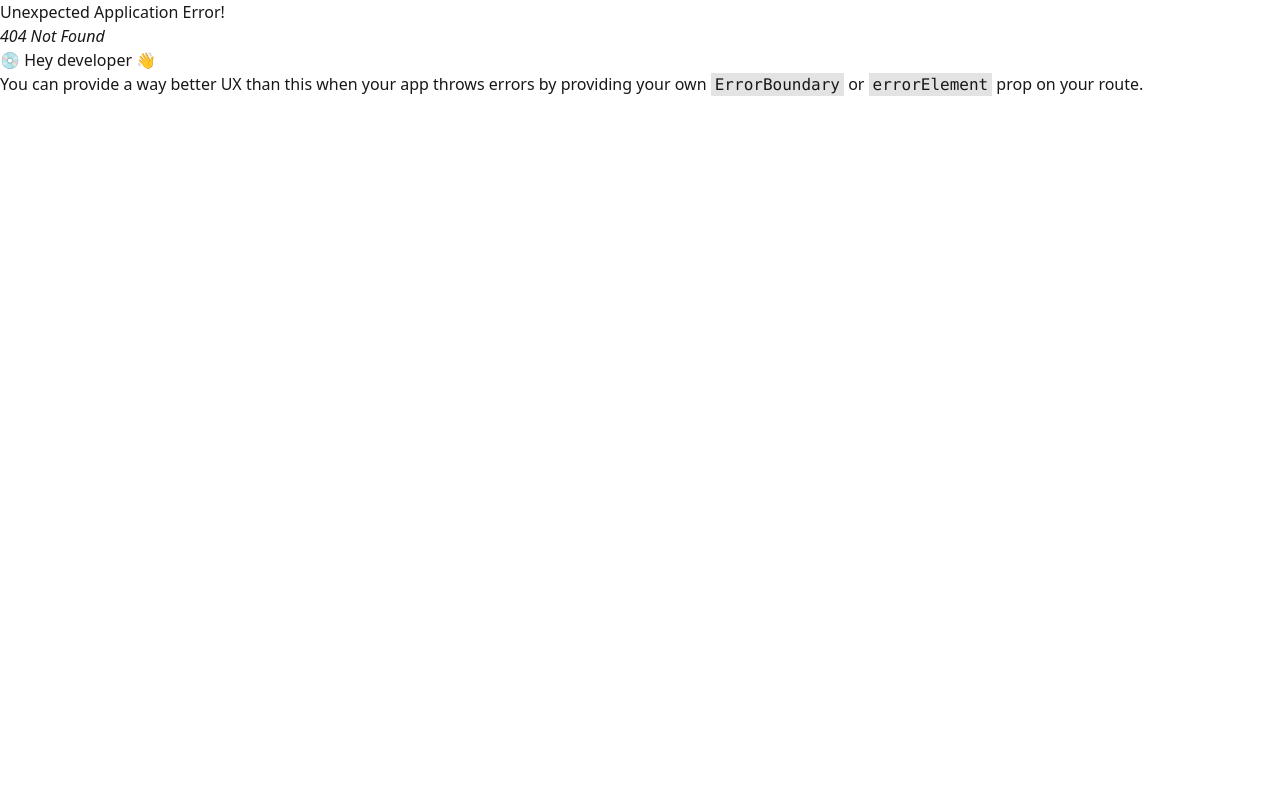
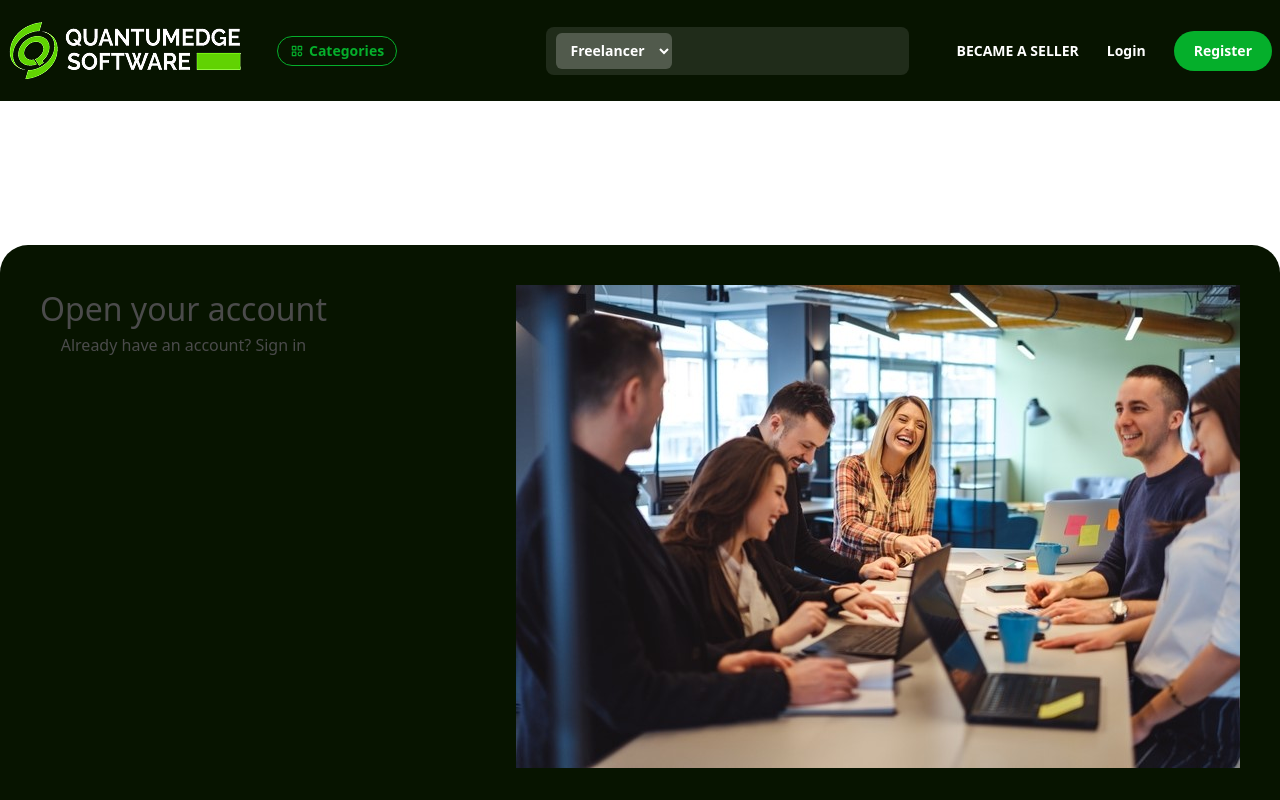
Before and after one commit to arafat22184/Quantumedge-Software-Frontend, a React (Vite) app: page /register in a window 1280 px wide. Before the commit this address had no page. Shown: the top 800 px of the page. Built offline with nearby package versions, Linux system fonts and the light colour scheme.

Commit message:
added image on register page

```diff
--- /dev/null
+++ b/src/pages/register/Register.jsx
@@ -0,0 +1,25 @@
+import React from "react";
+import { Link } from "react-router";
+import regimg from "../../assets/reg-image.jpg";
+
+const Register = () => {
+  return (
+    <section>
+      <div className="max-w-7xl mx-auto bg-[#071400] flex my-36 p-10 rounded-[28px] justify-between min-h-[700px] gap-36 text-[#4B4B4B] text-center">
+        {/* Form */}
+        <div>
+          <h3 className="text-[32px]">Open your account</h3>
+          <p className="">
+            Already have an account? <Link to={"/login"}>Sign in</Link>
+          </p>
+        </div>
+        {/* Image */}
+        <div>
+          <img src={regimg} alt="employee image" />
+        </div>
+      </div>
+    </section>
+  );
+};
+
+export default Register;
--- a/src/router/router.jsx
+++ b/src/router/router.jsx
@@ -1,6 +1,7 @@
 import { createBrowserRouter } from "react-router";
 import MainLayout from "../layouts/MainLayout";
 import Home from "../pages/home/Home";
+import Register from "../pages/register/Register";
 
 const router = createBrowserRouter([
   {
@@ -11,6 +12,10 @@ const router = createBrowserRouter([
         index: true,
         Component: Home,
       },
+      {
+        path: "/register",
+        Component: Register,
+      },
     ],
   },
 ]);
```
Also changed, not shown: src/assets/reg-image.jpg (added).
